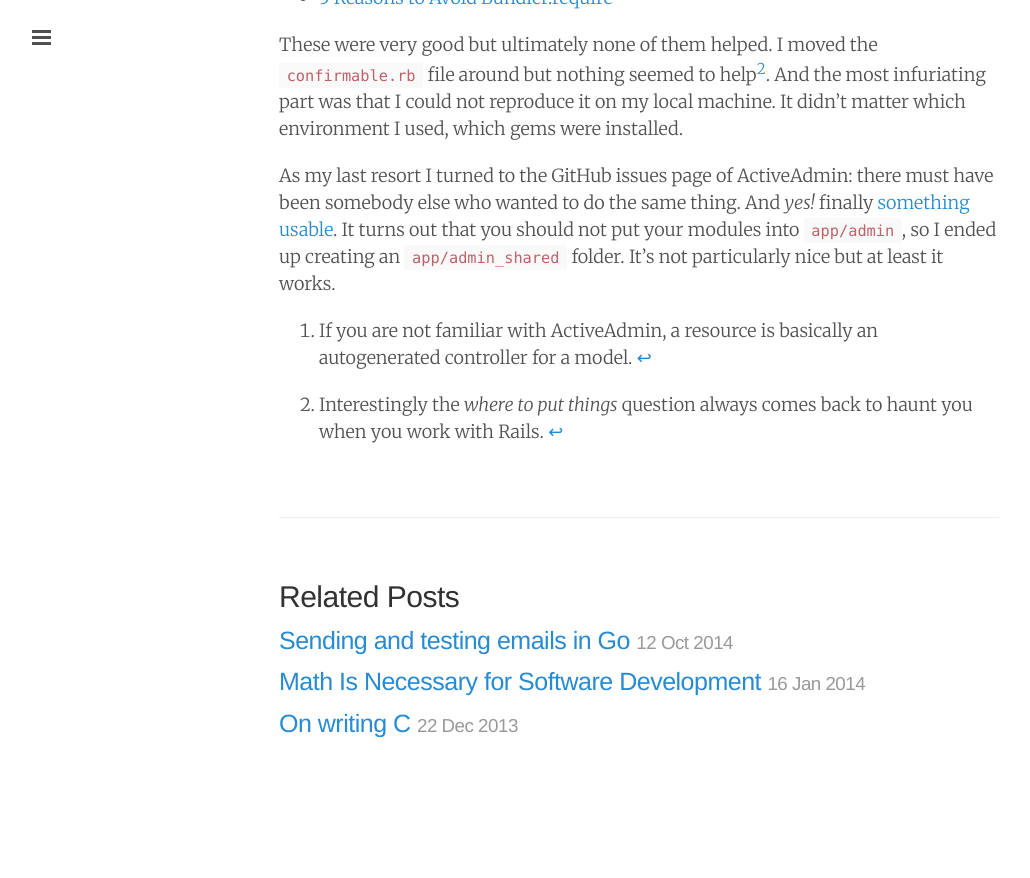
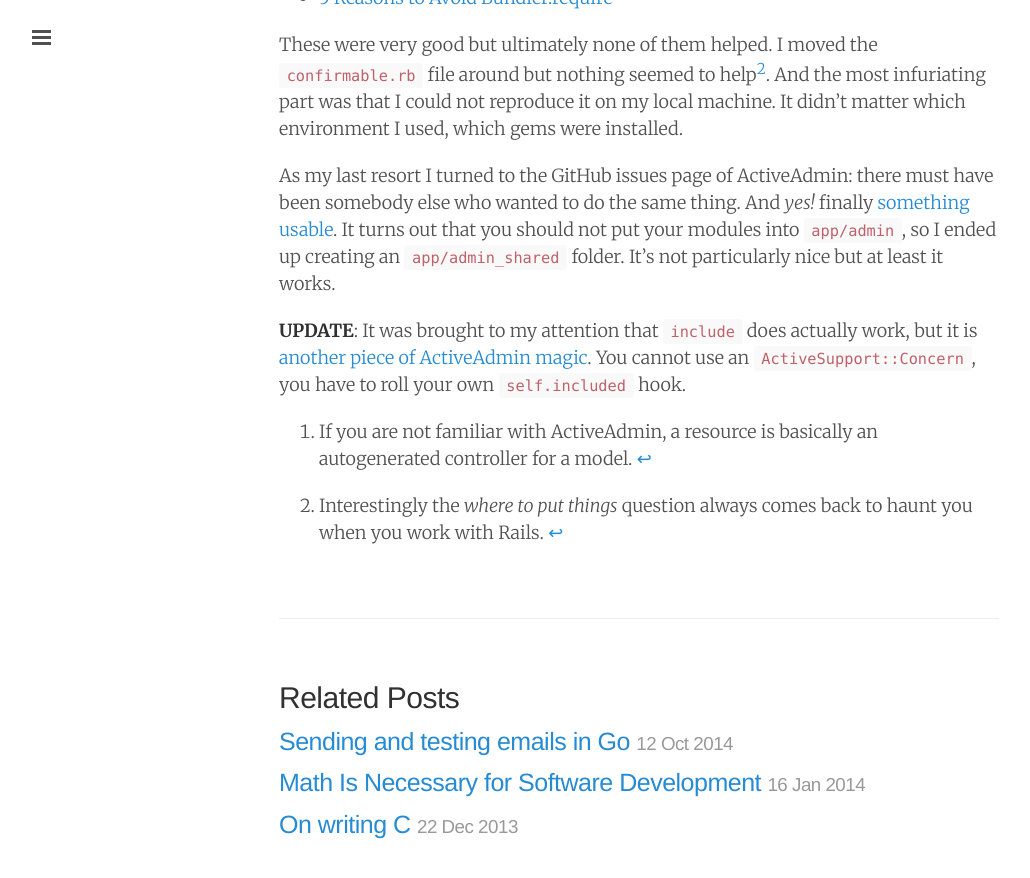
Before and after one commit to tmichel/tmichel.github.io, a Jekyll site: the page built from _posts/2015-02-22-sharing-code-between-activeadmin-resources.md, in a window 1280 px wide and 900 px high, scrolled down 1804 px. Shown: the top 878 px of the window, without its empty margins (1-1031 px from the left). Built offline with Jekyll 4.4.1, drawn with Linux system fonts in a browser that asks for light colours; Markdown is read by kramdown in place of the engine named in the settings; before the commit the page ends 2603 px from its top, so only the background shows below that.

Commit message:
Update post

```diff
--- a/_posts/2015-02-22-sharing-code-between-activeadmin-resources.md
+++ b/_posts/2015-02-22-sharing-code-between-activeadmin-resources.md
@@ -48,12 +48,15 @@
 
 As my last resort I turned to the GitHub issues page of ActiveAdmin: there must have been somebody else who wanted to do the same thing. And _yes!_ finally [something usable][6]. It turns out that you should not put your modules into `app/admin`, so I ended up creating an `app/admin_shared` folder. It's not particularly nice but at least it works.
 
+**UPDATE**: It was brought to my attention that `include` does actually work, but it is [another piece of ActiveAdmin magic][7]. You cannot use an `ActiveSupport::Concern`, you have to roll your own `self.included` hook.
+
 [1]: https://github.com/activeadmin/activeadmin
 [2]: https://github.com/activeadmin/activeadmin/blob/ed1fbca8c64af827616c58f274d7be256ca513b6/lib/active_admin/application.rb#L186
 [3]: https://practicingruby.com/articles/ways-to-load-code
 [4]: http://urbanautomaton.com/blog/2013/08/27/rails-autoloading-hell/
 [5]: http://myronmars.to/n/dev-blog/2012/12/5-reasons-to-avoid-bundler-require
 [6]: https://github.com/activeadmin/activeadmin/issues/3673#issuecomment-65768172
+[7]: https://github.com/activeadmin/activeadmin/blob/ed1fbca8c64af827616c58f274d7be256ca513b6/lib/active_admin/dsl.rb#L54
 
 [^1]: If you are not familiar with ActiveAdmin, a resource is basically an autogenerated controller for a model.
 [^2]: Interestingly the _where to put things_ question always comes back to haunt you when you work with Rails.
```
